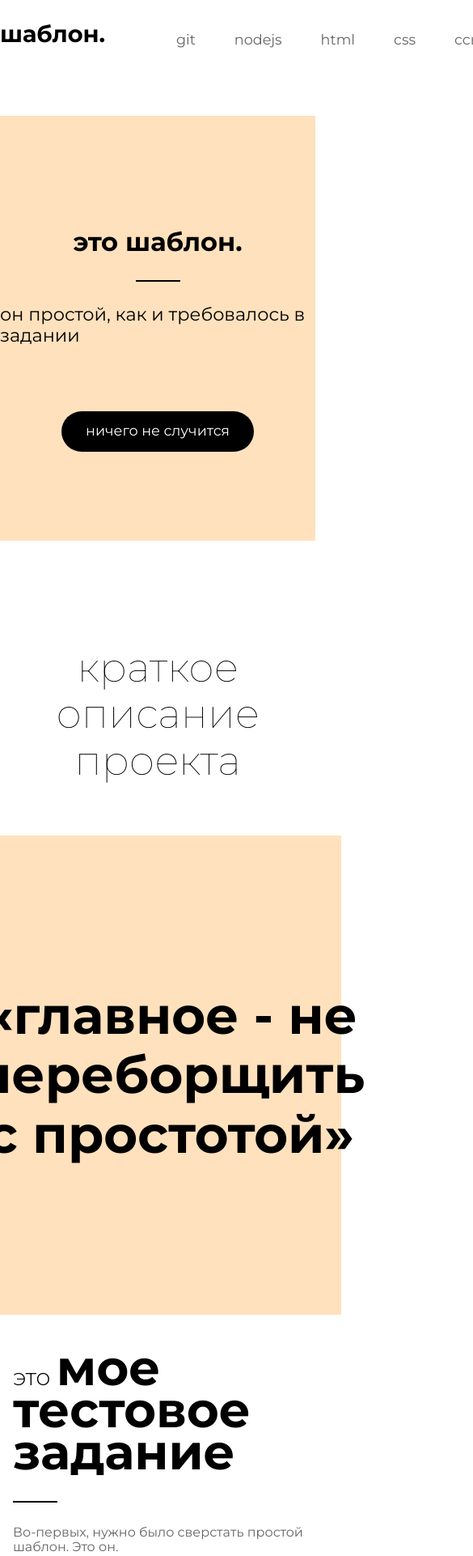
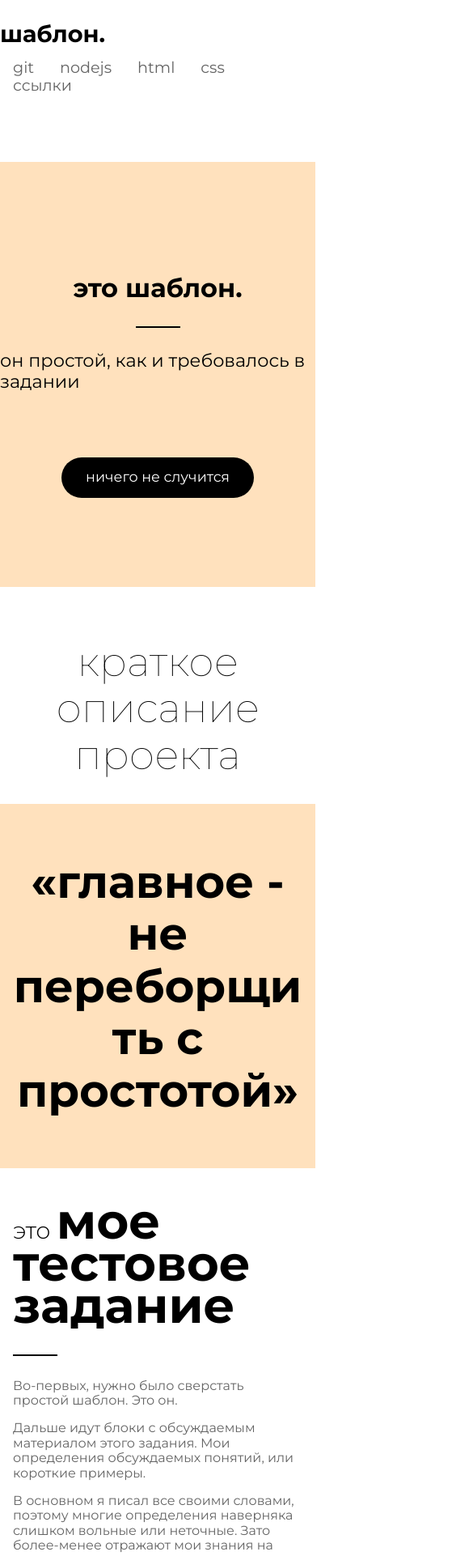
Before and after one commit to pemakhov/onix-internship-react-test-task, a JavaScript app: page / in a window 390 px wide. Shown: the part 40-1962 px from the top of the page at 81% size, 585 px wide, since content can reach past the window. Built offline with nearby package versions, Linux system fonts and the light colour scheme; the HTML template or start-up script is replaced by a standard one.

Commit message:
fix: issue with horizontal scrollbar appearing
Fix layout to display content correctly at any browser width

```diff
--- a/src/App.css
+++ b/src/App.css
@@ -1,8 +1,4 @@
 @charset "UTF-8";
-html {
-  scroll-behavior: smooth;
-}
-
 .structure {
   font-family: monospace;
   white-space: pre;
@@ -24,55 +20,71 @@ html {
     flex-direction: row-reverse;
   }
 }
-.root {
+html {
+  scroll-behavior: smooth;
+  width: 100%;
+  font-size: 16px;
+  min-width: 250px;
+}
+html body {
+  margin: 0;
+  padding: 0;
+}
+html body #root {
   max-width: 1149px;
-  display: flex;
-  flex-direction: column;
   margin: 0 auto;
   font-family: "Montserrat", sans-serif;
   font-size: 14px;
 }
-.root header .container {
-  margin: 65px 0 70px;
+html body #root header .container {
   display: flex;
   justify-content: space-between;
+  flex-wrap: wrap;
+  margin: 65px 0 70px;
 }
-.root header .container #logo {
+html body #root header .container #logo {
   font-weight: 700;
   font-size: 1.8rem;
 }
-.root header .container nav ul {
+html body #root header .container nav ul {
   display: flex;
+  flex-wrap: wrap;
+  padding-inline-start: 0;
 }
-.root header .container nav ul li {
+html body #root header .container nav ul li {
   list-style-type: none;
   margin-left: 3rem;
 }
-.root header .container nav ul li a {
-  font-size: 1.1rem;
+@media (max-width: 768px) {
+  html body #root header .container nav ul li {
+    margin: 0 1rem;
+  }
+}
+html body #root header .container nav ul li a {
+  font-size: 1.2rem;
   color: #656565;
   text-decoration: none;
 }
-.root header .container nav ul li a:hover {
+html body #root header .container nav ul li a:hover {
   text-decoration: underline;
 }
-.root header .header-content {
+html body #root header .header-content {
   background-color: #ffe1bd;
   display: flex;
   flex-direction: column;
   align-items: center;
 }
-.root header .header-content h2 {
+html body #root header .header-content h2 {
   font-size: 2rem;
   margin-top: 138px;
   margin-bottom: 0;
 }
-.root header .header-content h3 {
+html body #root header .header-content h3 {
   font-weight: 400;
   font-size: 1.4rem;
   margin: 0;
 }
-.root header .header-content button {
+html body #root header .header-content button {
   cursor: pointer;
   padding: 0 30px;
   text-decoration: none;
@@ -85,130 +97,144 @@ html {
   font-weight: 400;
   font-size: 1.1rem;
 }
-.root header .header-content button:hover {
+html body #root header .header-content button:hover {
   background-color: #222222;
 }
-.root header .header-content button:active {
+html body #root header .header-content button:active {
   background-color: #444444;
   border-radius: 25px;
   border: none;
   outline: 0;
 }
-.root header .header-content button:focus {
+html body #root header .header-content button:focus {
   outline: 0;
 }
-.root main h2 {
+html body #root main h2 {
   font-weight: 100;
   font-size: 50px;
   text-align: center;
   margin: 8rem auto 4rem;
 }
-.root main section {
+@media (max-width: 768px) {
+  html body #root main h2 {
+    margin: 4rem auto 2rem;
+  }
+}
+html body #root main section {
   margin: 6rem 0;
 }
-.root main section .article {
+@media (max-width: 768px) {
+  html body #root main section {
+    margin: 1rem 0;
+  }
+}
+html body #root main section .article {
   display: flex;
-  justify-content: space-between;
 }
 @media (max-width: 768px) {
-  .root main section .article {
+  html body #root main section .article {
     flex-direction: column;
+    margin: 0;
   }
 }
-.root main section .article .article__image {
-  width: 46%;
+html body #root main section .article .article__image {
+  width: 50%;
   height: 560px;
   background-color: #ffe1bd;
   display: flex;
   align-items: center;
   justify-content: center;
+  padding: 0.5rem;
+}
+@media (max-width: 768px) {
+  html body #root main section .article .article__image {
+    width: auto;
+    height: auto;
+  }
+}
+html body #root main section .article .article__image p {
+  font-weight: 700;
+  font-size: 3.5rem;
+  text-align: center;
+  overflow-wrap: anywhere;
+  color: black;
+}
+html body #root main section .article .article__image p:before {
+  font-size: 3.5rem;
+  content: "«";
+}
+html body #root main section .article .article__image p:after {
+  font-size: 3.5rem;
+  content: "»";
+}
+html body #root main section .article .article__content {
+  width: 50%;
   padding: 1rem;
 }
 @media (max-width: 768px) {
-  .root main section .article .article__image {
-    width: 100%;
+  html body #root main section .article .article__content {
+    width: auto;
   }
 }
-.root main section .article .article__image p {
-  font-weight: 700;
-  font-size: 4rem;
-  text-align: center;
-  color: black;
-}
-.root main section .article .article__image p:before {
-  font-size: 4rem;
-  content: "«";
-}
-.root main section .article .article__image p:after {
-  font-size: 4rem;
-  content: "»";
-}
-.root main section .article .article__content {
-  width: 46%;
-  padding: 1rem;
-}
-@media (max-width: 768px) {
-  .root main section .article .article__content {
-    width: 100%;
-  }
-}
-.root main section h3 {
+html body #root main section h3 {
   font-weight: 300;
   font-size: 1.8rem;
   line-height: 2.5rem;
 }
-.root main section h3 strong {
+html body #root main section h3 strong {
   font-weight: 700;
   font-size: 3.8rem;
 }
-.root main section p {
+html body #root main section p {
   color: #656565;
   font-size: 1rem;
 }
-.root main section .article-block {
+html body #root main section .article-block {
   display: flex;
   flex-wrap: wrap;
   justify-content: space-between;
+  overflow: hidden;
 }
-.root main section .article-block .article-block__post {
-  width: 30%;
+html body #root main section .article-block .article-block__post {
+  width: 32%;
 }
 @media (max-width: 768px) {
-  .root main section .article-block .article-block__post {
-    width: 100%;
+  html body #root main section .article-block .article-block__post {
+    width: auto;
+    padding: 1rem;
   }
 }
-.root footer h2 {
+html body #root footer h2 {
   font-weight: 100;
   font-size: 50px;
   text-align: center;
   padding: 4rem;
 }
-.root footer .info {
+html body #root footer .info {
   background-color: black;
   color: white;
   padding: 2rem;
 }
-.root footer .info .info__container {
+html body #root footer .info .info__container {
   font-size: 1rem;
   display: flex;
   justify-content: space-between;
   align-items: center;
-  pudding: 3rem;
 }
-.root footer .info .info__container a, .root footer .info .info__container a:visited {
+html body #root footer .info .info__container a,
+html body #root footer .info .info__container a:visited {
   color: white;
 }
-.root footer .copyright {
+html body #root footer .copyright {
   padding: 2rem 0;
   font-size: 1.5;
   background-color: white;
 }
-.root footer .copyright p {
+html body #root footer .copyright p {
   color: black;
   text-align: center;
 }
-.root footer .copyright p strong {
+html body #root footer .copyright p strong {
   font-weight: 700;
 }
 
--- a/src/App.js
+++ b/src/App.js
@@ -2,7 +2,7 @@ import "./App.css";
 
 function App() {
   return (
-    <div className="root">
+    <>
       <header>
         <div className="container">
           <div id="logo">шаблон.</div>
@@ -33,7 +33,6 @@ function App() {
           <button>ничего не случится</button>
         </div>
       </header>
-
       <main>
         <section>
           <h2>краткое описание проекта</h2>
@@ -412,7 +411,7 @@ function App() {
           <p>права никем не защищены</p>
         </div>
       </footer>
-    </div>
+    </>
   );
 }
 
--- a/src/App.scss
+++ b/src/App.scss
@@ -1,10 +1,6 @@
 $textLight: #656565;
 $pinkBackground: #ffe1bd;
-$mediaWidthBorder: 768px;
-
-html {
-  scroll-behavior: smooth;
-}
+$middleScreenBreakpoint: 768px;
 
 .structure {
   font-family: monospace;
@@ -22,7 +18,7 @@ html {
   font-size: 0;
 }
 
-@media (min-width: $mediaWidthBorder) {
+@media (min-width: $middleScreenBreakpoint) {
   section:nth-child(odd) {
     .article {
       flex-direction: row-reverse;
@@ -30,33 +26,53 @@ html {
   }
 }
 
-.root {
+html {
+  scroll-behavior: smooth;
+  width: 100%;
+  font-size: 16px;
+  min-width: 250px;
+
+  body {
+    margin: 0;
+    padding: 0;
+
+    #root {
       max-width: 1149px;
-  display: flex;
-  flex-direction: column;
       margin: 0 auto;
-  font-family: 'Montserrat', sans-serif;
+      font-family: "Montserrat", sans-serif;
       font-size: 14px;
 
       header {
         .container {
-      margin: 65px 0 70px;
           display: flex;
           justify-content: space-between;
+          flex-wrap: wrap;
+          margin: 65px 0 70px;
+
           #logo {
             font-weight: 700;
             font-size: 1.8rem;
           }
+
           nav ul {
             display: flex;
+            flex-wrap: wrap;
+            padding-inline-start: 0;
+
             li {
               list-style-type: none;
               margin-left: 3rem;
+
+              @media (max-width: $middleScreenBreakpoint) {
+                margin: 0 1rem;
+              }
+
               a {
-            font-size: 1.1rem;
+                font-size: 1.2rem;
                 color: $textLight;
                 text-decoration: none;
               }
+
               a:hover {
                 text-decoration: underline;
               }
@@ -69,16 +85,19 @@ html {
           display: flex;
           flex-direction: column;
           align-items: center;
+
           h2 {
             font-size: 2rem;
             margin-top: 138px;
             margin-bottom: 0;
           }
+
           h3 {
             font-weight: 400;
             font-size: 1.4rem;
             margin: 0;
           }
+
           button {
             cursor: pointer;
             padding: 0 30px;
@@ -92,15 +111,18 @@ html {
             font-weight: 400;
             font-size: 1.1rem;
           }
+
           button:hover {
             background-color: #222222;
           }
+
           button:active {
             background-color: #444444;
             border-radius: 25px;
             border: none;
             outline: 0;
           }
+
           button:focus {
             outline: 0;
           }
@@ -108,55 +130,69 @@ html {
       }
 
       main {
-
         h2 {
           font-weight: 100;
           font-size: 50px;
           text-align: center;
           margin: 8rem auto 4rem;
+
+          @media (max-width: $middleScreenBreakpoint) {
+            margin: 4rem auto 2rem;
+          }
         }
 
         section {
           margin: 6rem 0;
+          @media (max-width: $middleScreenBreakpoint) {
+            margin: 1rem 0;
+          }
           .article {
             display: flex;
-        justify-content: space-between;
-        @media (max-width: $mediaWidthBorder) {
+
+            @media (max-width: $middleScreenBreakpoint) {
               flex-direction: column;
+              margin: 0;
             }
 
             .article__image {
-          width: 46%;
+              width: 50%;
               height: 560px;
               background-color: $pinkBackground;
               display: flex;
               align-items: center;
               justify-content: center;
-          padding: 1rem;
-          @media (max-width: $mediaWidthBorder) {
-            width: 100%;
+              padding: 0.5rem;
+
+              @media (max-width: $middleScreenBreakpoint) {
+                width: auto;
+                height: auto;
               }
+
               p {
                 font-weight: 700;
-            font-size: 4rem;
+                font-size: 3.5rem;
                 text-align: center;
+                overflow-wrap: anywhere;
                 color: black;
               }
+
               p:before {
-            font-size: 4rem;
-            content: '«';
+                font-size: 3.5rem;
+                content: "«";
               }
+
               p:after {
-            font-size: 4rem;
+                font-size: 3.5rem;
                 content: "»";
               }
             }
 
             .article__content {
-          width: 46%;
+              width: 50%;
               padding: 1rem;
-          @media (max-width: $mediaWidthBorder) {
-            width: 100%;
+
+              @media (max-width: $middleScreenBreakpoint) {
+                width: auto;
               }
             }
           }
@@ -165,11 +201,13 @@ html {
             font-weight: 300;
             font-size: 1.8rem;
             line-height: 2.5rem;
+
             strong {
               font-weight: 700;
               font-size: 3.8rem;
             }
           }
+
           p {
             color: $textLight;
             font-size: 1rem;
@@ -179,10 +217,14 @@ html {
             display: flex;
             flex-wrap: wrap;
             justify-content: space-between;
+            overflow: hidden;
+
             .article-block__post {
-          width: 30%;
-          @media (max-width: $mediaWidthBorder) {
-            width: 100%;
+              width: 32%;
+
+              @media (max-width: $middleScreenBreakpoint) {
+                width: auto;
+                padding: 1rem;
               }
             }
           }
@@ -196,28 +238,34 @@ html {
           text-align: center;
           padding: 4rem;
         }
+
         .info {
           background-color: black;
           color: white;
           padding: 2rem;
-      .info__container{
+
+          .info__container {
             font-size: 1rem;
             display: flex;
             justify-content: space-between;
             align-items: center;
-        pudding: 3rem;
-        a, a:visited {
+
+            a,
+            a:visited {
               color: white;
             }
           }
         }
-    .copyright{
+
+        .copyright {
           padding: 2rem 0;
           font-size: 1.5;
           background-color: white;
+
           p {
             color: black;
             text-align: center;
+
             strong {
               font-weight: 700;
             }
@@ -225,3 +273,5 @@ html {
         }
       }
     }
+  }
+}
```
Also changed, not shown: 2 other files (tests, documents, lock files or other folders). Lines whose indentation alone changed are shown as unchanged.
